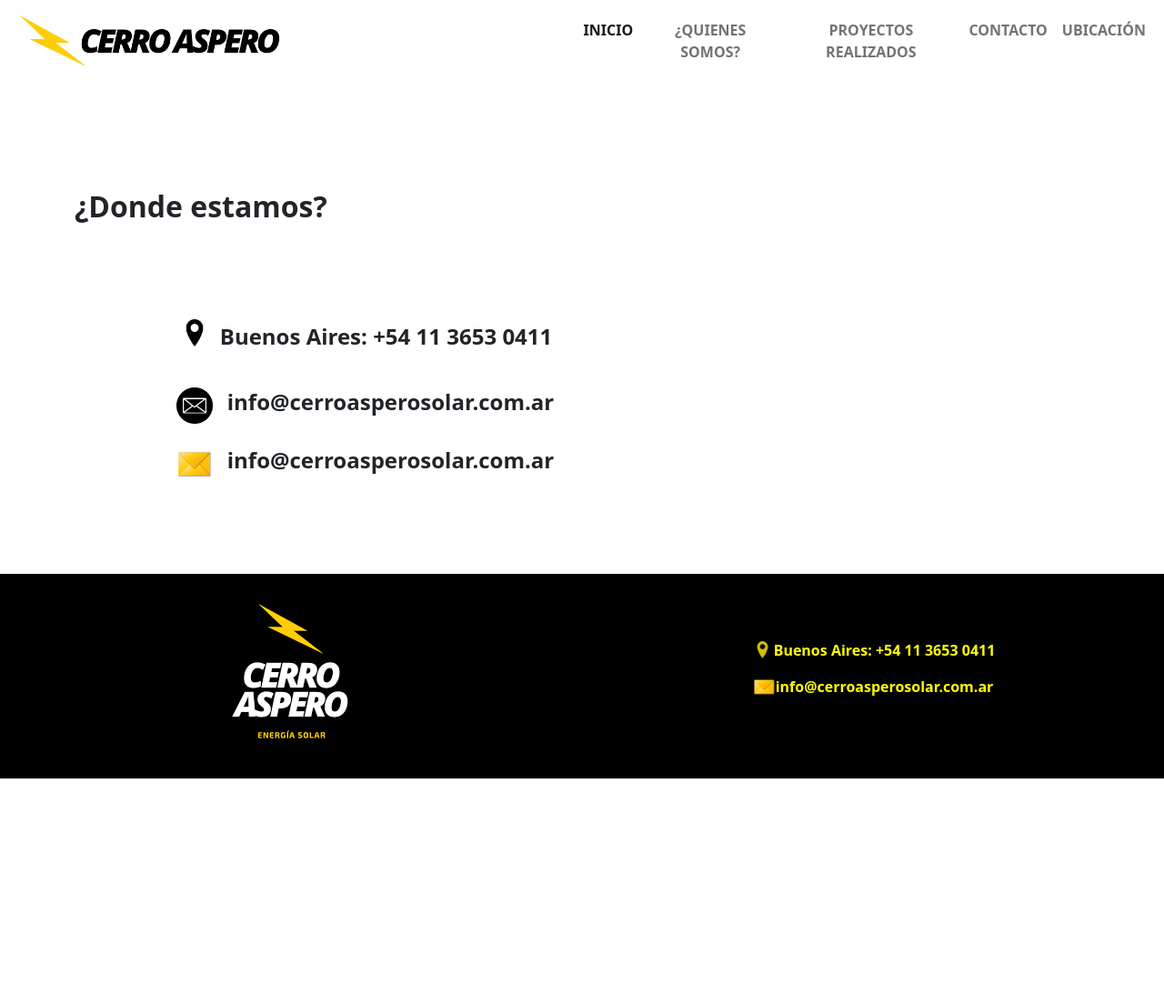
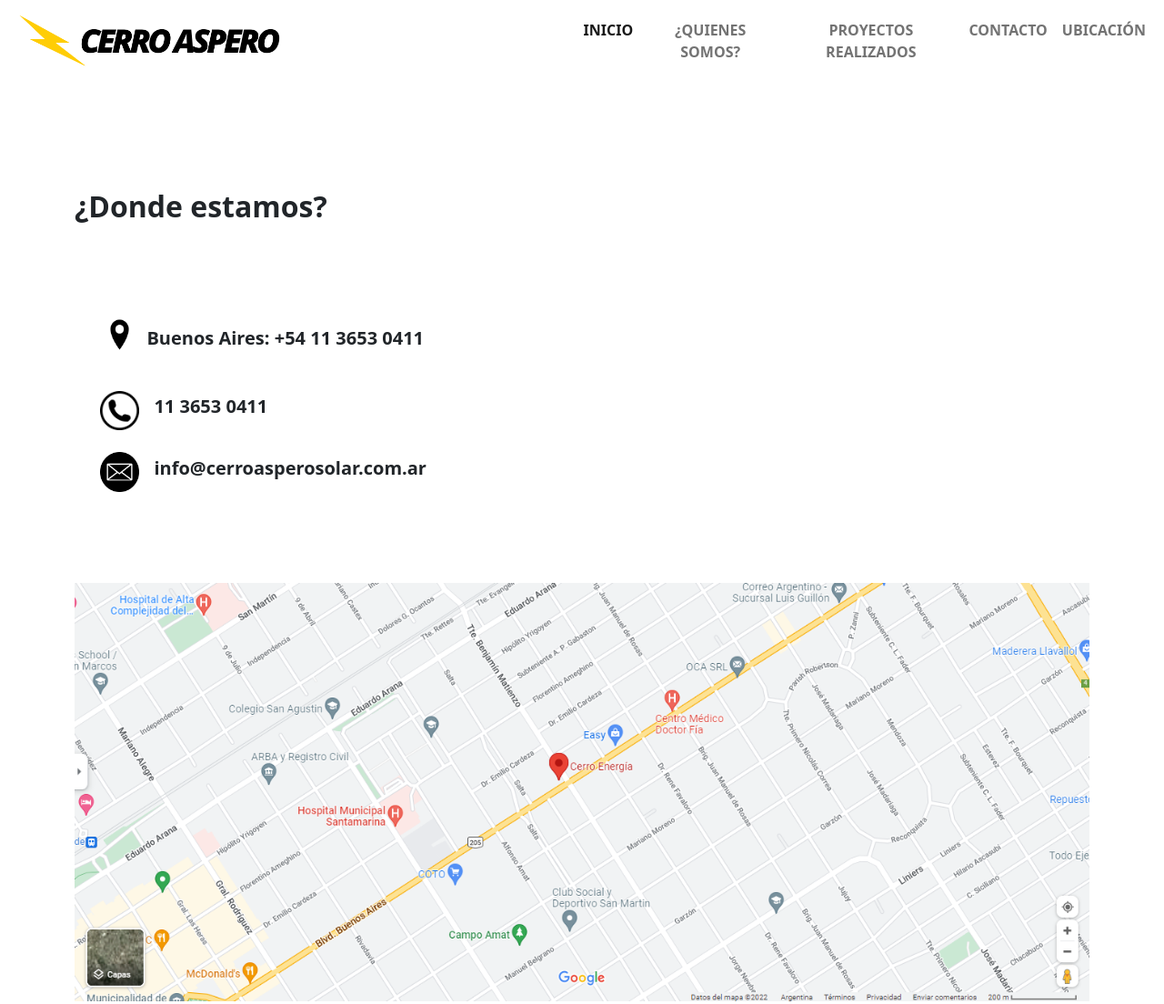
Before and after one commit to juampimangone/PreEntrega2Mangone, a plain HTML site: page ubicacion.html in a window 1280 px wide. Shown: the top 1104 px of the page at 91% size. Before the commit the page ends 856 px from the top, so only its background shows below. Drawn offline with nearby package versions, Linux system fonts and the light colour scheme.

Commit message:
Proyecto casi casi terminado

```diff
--- a/css/estilo.css
+++ b/css/estilo.css
@@ -290,7 +290,7 @@ footer{
 .infoUbicacion{
     margin-top: 100px;
     margin-bottom: 100px;
-    padding-left: 10%;
+    padding-left: 2.5%;
 }
 
 .infoUbicacion img{
--- a/ubicacion.html
+++ b/ubicacion.html
@@ -47,17 +47,20 @@
             <div class="col-12 text-start infoUbicacion">
                 <div class="ubicación d-flex align-items-center">
                     <img src="img/ubicacionnegro.png" class="ubicación__img" style="margin-bottom: 1rem;" alt="ubicación">
-                <h4 class="fw-bold ms-2"> Buenos Aires: +54 11 3653 0411</h4>
+                    <h5 class="fw-bold ms-2"> Buenos Aires: +54 11 3653 0411</h5>
+                </div>
+                <div class="correo d-flex align-items-center mt-4">
+                    <img class="correo__img" src="img/telefononegro.png" alt="correo">
+                    <h5 class="fw-bold ms-3"> 11 3653 0411</h5>
                 </div>
                 <div class="correo d-flex align-items-center mt-4">
                     <img class="correo__img" src="img/correonegro.png" alt="correo">
-                <h4 class="fw-bold ms-3"> info@cerroasperosolar.com.ar</h4>
-            </div>
-            <div class="correo d-flex align-items-center mt-4">
-                <img class="correo__img" src="img/yellow_mail_preview.png" alt="correo">
-                <h4 class="fw-bold ms-3"> info@cerroasperosolar.com.ar</>
+                    <h5 class="fw-bold ms-3"> info@cerroasperosolar.com.ar</h5>
                 </div>
             </div>
+            <a href="https://www.google.com/maps/place/Cerro+Energ%C3%ADa/@-34.8124326,-58.4529798,15.75z/data=!4m5!3m4!1s0x0:0xa973d51eab45a3bc!8m2!3d-34.8126548!4d-58.453761?hl=es">
+                <img src="img/mapacerroaspero.jpg.png" class="img-fluid pb-5" alt="">
+            </a>
         </div>
 
     </main>
```
Also changed, not shown: img/telefononegro.png (added). Lines whose indentation alone changed are shown as unchanged.
